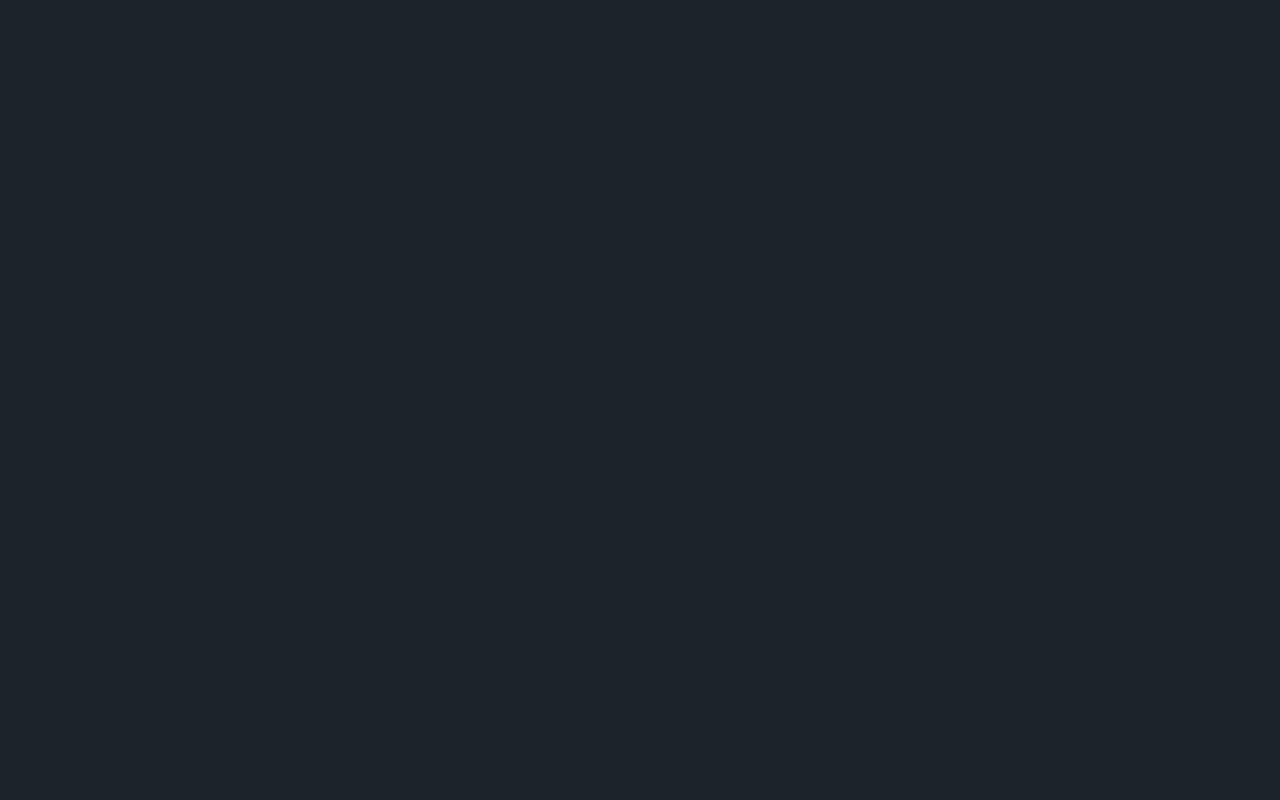
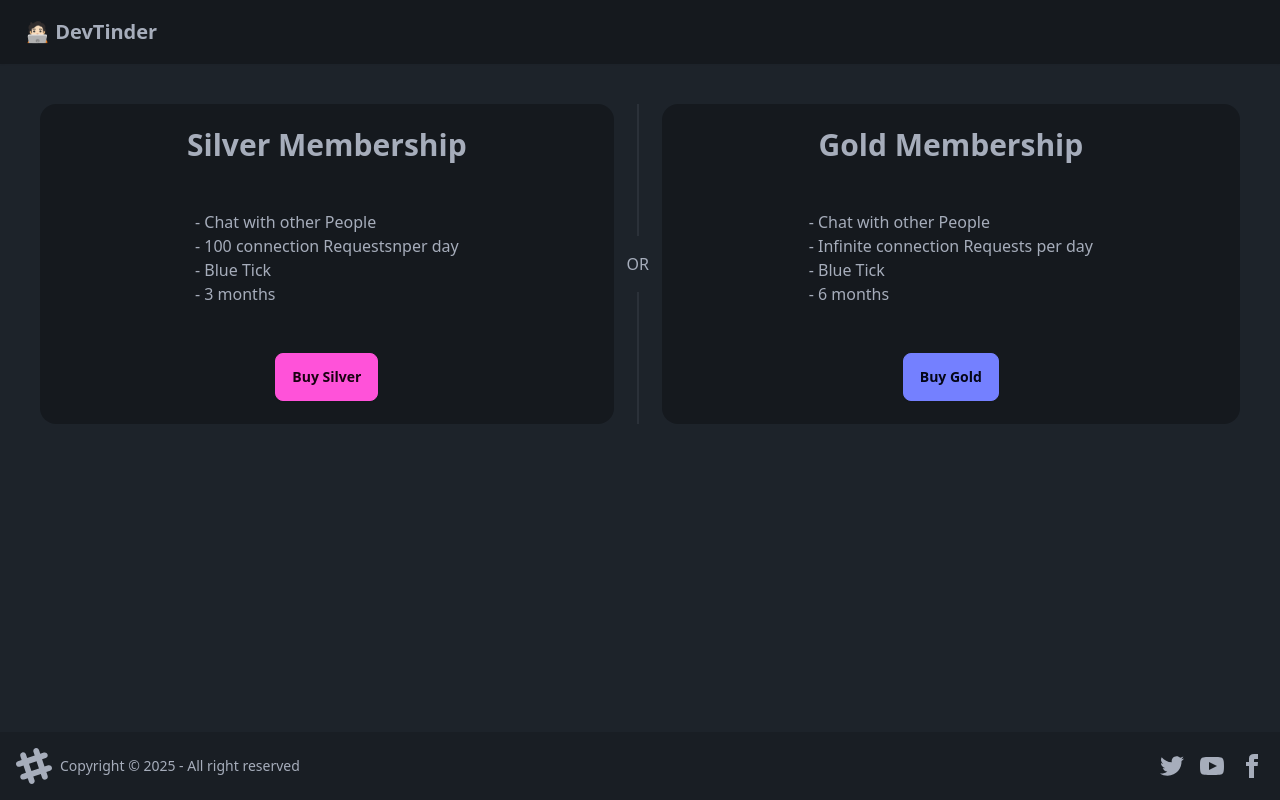
Before and after one commit to koushikbajpayee06/devTinder-frontEnd, a React (Vite) app: page /premium in a window 1280 px wide. Before the commit this address had no page. Built offline with nearby package versions, Linux system fonts and the light colour scheme; no server answers.

Commit message:
UI is ready for premium page can proceed to integrate rayzorpay

```diff
--- a/src/App.jsx
+++ b/src/App.jsx
@@ -8,6 +8,7 @@ import appStore from './utils/appStore'
 import Feed from './components/Feed'
 import Connections from './components/Connections'
 import Requests from './components/Requests'
+import Premium from './components/Premium'
 
 
 const App = () => {
@@ -21,6 +22,7 @@ const App = () => {
             <Route path='/profile' element={<Profile/>}/>
             <Route path='/connections' element={<Connections/>}/>
             <Route path='/requests' element={<Requests/>}/>
+            <Route path='/premium' element={<Premium/>}/>
           </Route>
         </Routes>
       </BrowserRouter>
--- a/src/components/Navbar.jsx
+++ b/src/components/Navbar.jsx
@@ -58,6 +58,9 @@ const Navbar = () => {
               <Link to='/requests'>Requests</Link>
             </li>
             <li>
+              <Link to='/premium'>Premium</Link>
+            </li>
+            <li>
               <Link onClick={handleLogout}>Logout</Link>
             </li>
           </ul>
--- /dev/null
+++ b/src/components/Premium.jsx
@@ -0,0 +1,33 @@
+import React from 'react'
+
+const Premium = () => {
+  return (
+    <div className='m-10'>
+        <div className="flex w-full">
+            <div className="card bg-base-300 rounded-box grid h-80 flex-grow place-items-center">
+                <h1 className='font-bold text-3xl'>Silver Membership</h1>
+                <ul>
+                    <li> - Chat with other People</li>
+                    <li> - 100 connection Requestsnper day</li>
+                    <li> - Blue Tick</li>
+                    <li> - 3 months</li>
+                </ul>
+                <button className='btn btn-secondary'>Buy Silver</button>
+            </div>
+            <div className="divider divider-horizontal">OR</div>
+                <div className="card bg-base-300 rounded-box grid h-80 flex-grow place-items-center">
+                    <h1 className='font-bold text-3xl'>Gold Membership</h1>
+                    <ul>
+                        <li> - Chat with other People</li>
+                        <li> - Infinite connection Requests per day</li>
+                        <li> - Blue Tick</li>
+                        <li> - 6 months </li>
+                    </ul>
+                    <button className='btn btn-primary'>Buy Gold</button>
+            </div>
+        </div>
+    </div>
+  )
+}
+
+export default Premium
```
Also changed, not shown: 1 other file (tests, documents, lock files or other folders).
